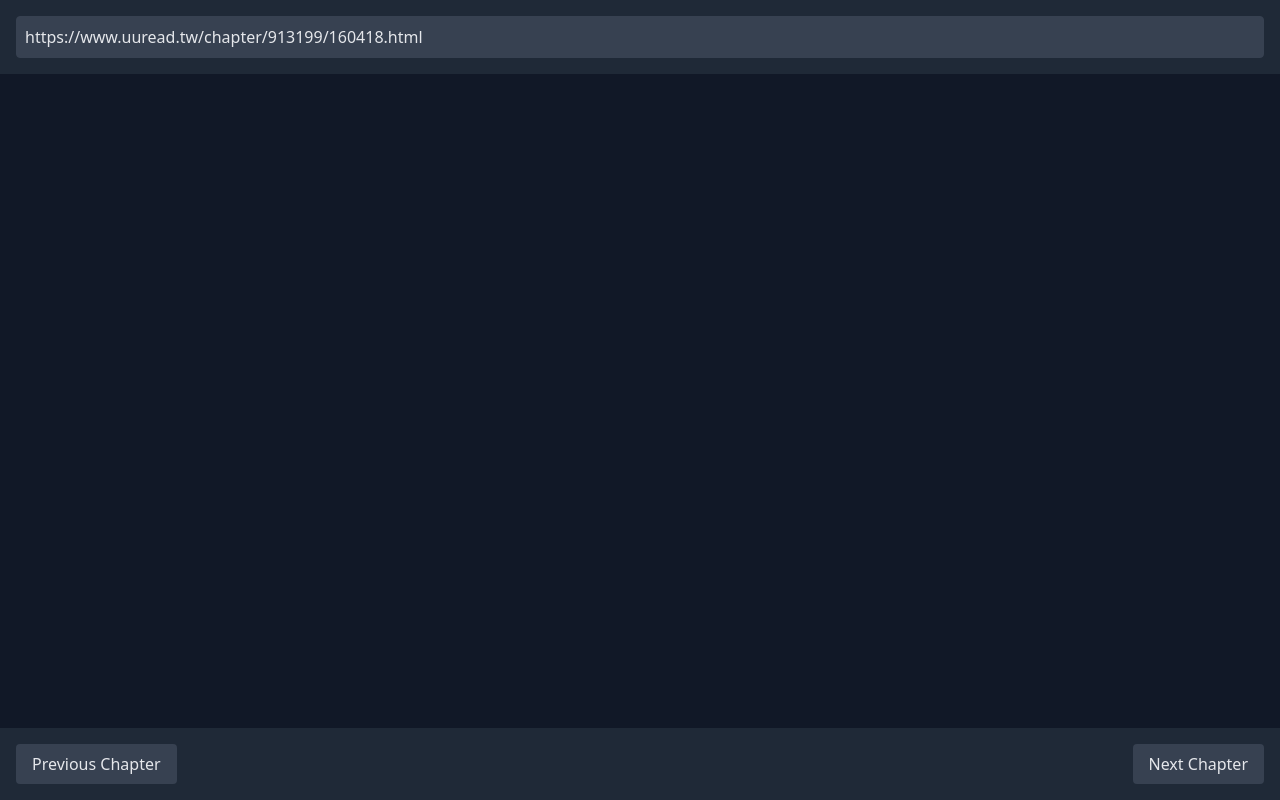
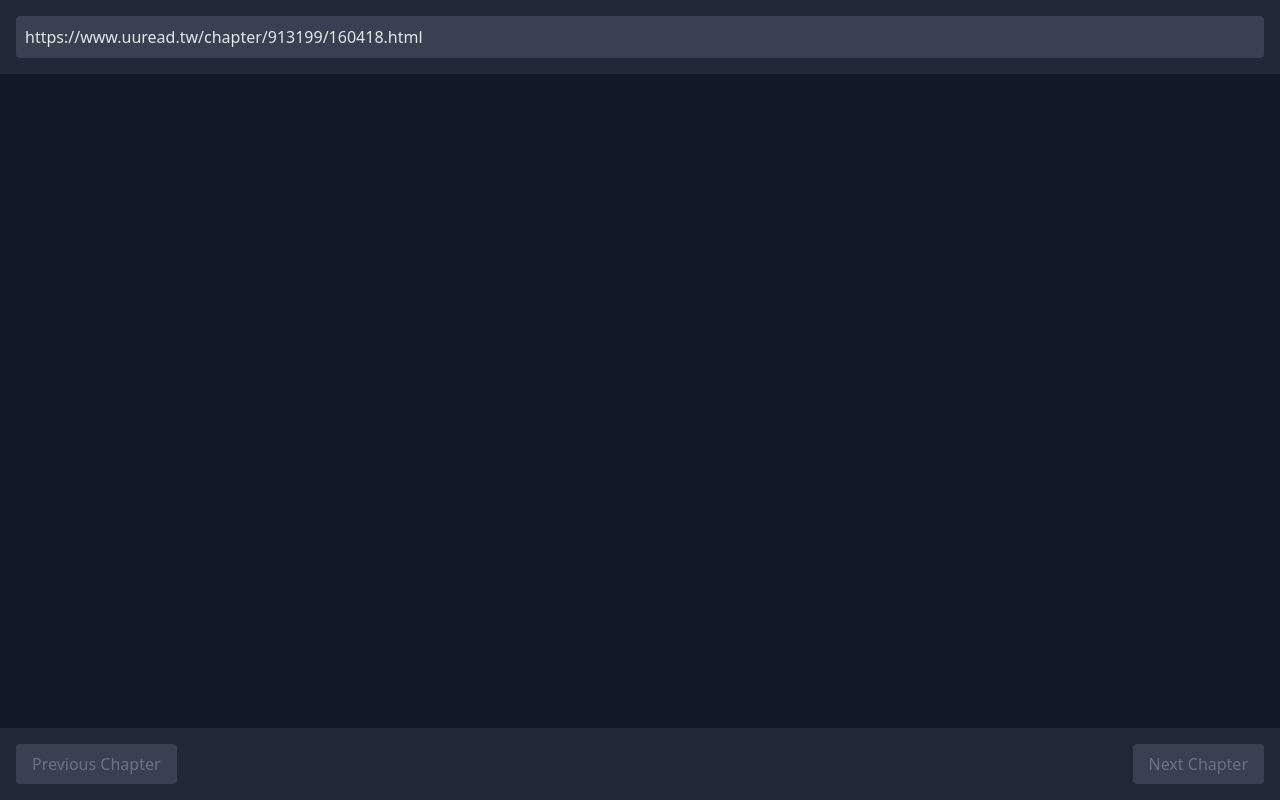
Before and after one commit to Odie/silly-reader, a SvelteKit app: page / in a window 1280 px wide. Built offline with nearby package versions, Linux system fonts and the light colour scheme.

Commit message:
Next Chapter and Previous Chapter links now working

```diff
--- a/src/routes/+page.svelte
+++ b/src/routes/+page.svelte
@@ -3,17 +3,32 @@
 	import UrlInput from '$components/UrlInput.svelte';
 	import type { FetchContentResponse } from '$lib/types';
 
-	function goToPreviousChapter() {
-		console.log('Previous Chapter');
-	}
-
-	function goToNextChapter() {
-		console.log('Next Chapter');
-	}
+	let contentDiv: HTMLDivElement;
 
 	function handleNewUrl(url: string) {
 		console.log('new url entered: ', url);
 		urlStore.set(url);
+	}
+
+	function isValidUrl(url: string): boolean {
+		if (!url) return false;
+
+		try {
+			new URL(url);
+			return true;
+		} catch (error) {
+			return false;
+		}
+	}
+
+	function gotoUrl(url: string) {
+		if (isValidUrl(url)) {
+			urlStore.set(url);
+
+			if (contentDiv) {
+				contentDiv.scrollTop = 0;
+			}
+		}
 	}
 
 	// Fetch the content from the given URL and update urlContent store
@@ -49,17 +64,30 @@
 		handleNewValue={handleNewUrl}
 	/>
 
-	<div class="flex-1 overflow-y-auto p-6 bg-gray-900 prose-xl text-slate-400">
+	<div
+		class="flex-1 overflow-y-auto p-6 bg-gray-900 prose-xl text-slate-400"
+		bind:this={contentDiv}
+	>
 		{#if $urlContentStore}
 			{@html $urlContentStore['content']}
 		{/if}
 	</div>
 
 	<div class="bg-gray-800 p-4 flex justify-between">
-		<button on:click={goToPreviousChapter} class="bg-gray-700 text-gray-200 px-4 py-2 rounded">
+		<button
+			class="bg-gray-700 text-gray-200 px-4 py-2 rounded transition-colors {$urlContentStore?.prevLink
+				? 'hover:bg-gray-600'
+				: 'text-gray-500 cursor-not-allowed'}"
+			on:click={gotoUrl($urlContentStore?.prevLink)}
+		>
 			Previous Chapter
 		</button>
-		<button on:click={goToNextChapter} class="bg-gray-700 text-gray-200 px-4 py-2 rounded">
+		<button
+			class="bg-gray-700 text-gray-200 px-4 py-2 rounded transition-colors {$urlContentStore?.prevLink
+				? 'hover:bg-gray-600'
+				: 'text-gray-500 cursor-not-allowed'}"
+			on:click={gotoUrl($urlContentStore?.nextLink)}
+		>
 			Next Chapter
 		</button>
 	</div>
--- a/src/routes/api/fetch-content/+server.ts
+++ b/src/routes/api/fetch-content/+server.ts
@@ -2,7 +2,20 @@ import { json } from '@sveltejs/kit';
 import { cacheStore, cacheRetrieve } from '$lib/server/filecache'
 import * as cheerio from 'cheerio';
 
-function extracrContent(html: string) {
+function toAbsoluteUrl(targetUrl: string, originUrl: string) {
+  if (!targetUrl)
+    return null;
+
+  // Is the targetUrl already an absolute URL?
+  // If so, we don't have to do anything further.
+  if (targetUrl.startsWith("http")) {
+    return targetUrl;
+  }
+
+  return URL(targetUrl, originUrl);
+}
+
+function extracrContent(originUrl: string, html: string) {
   const $ = cheerio.load(html);
 
   // Find the element with id='nr'
@@ -12,8 +25,13 @@ function extracrContent(html: string) {
   content.find('script').remove();
 
   const linkBtns = $('.operate .btn-primary');
-  const prevLink = linkBtns.first().attr('href');
-  const nextLink = linkBtns.last().attr('href');
+  let prevLink = linkBtns.first().attr('href');
+  if (prevLink)
+    prevLink = new URL(prevLink, originUrl).href;
+
+  let nextLink = linkBtns.last().attr('href');
+  if (nextLink)
+    nextLink = new URL(nextLink, originUrl).href;
 
   // Return the cleaned HTML content
   return { "content": content.html(), prevLink, nextLink };
@@ -41,7 +59,7 @@ export async function GET({ url }) {
       await cacheStore(targetUrl, html);
     }
 
-    return json(extracrContent(html));
+    return json(extracrContent(targetUrl, html));
   } catch (error) {
     console.error('Error fetching or caching content:', error);
     return json({ error: 'Failed to fetch content' }, { status: 500 });
```
